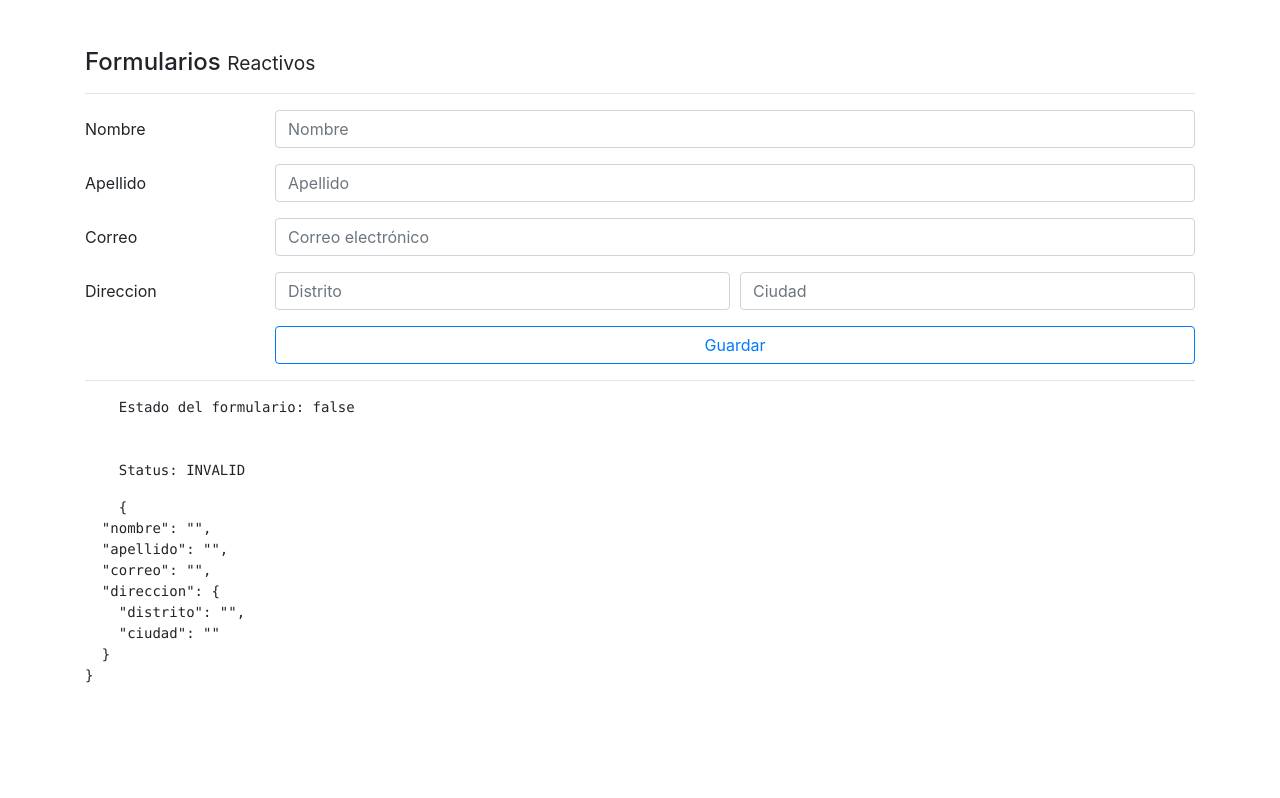
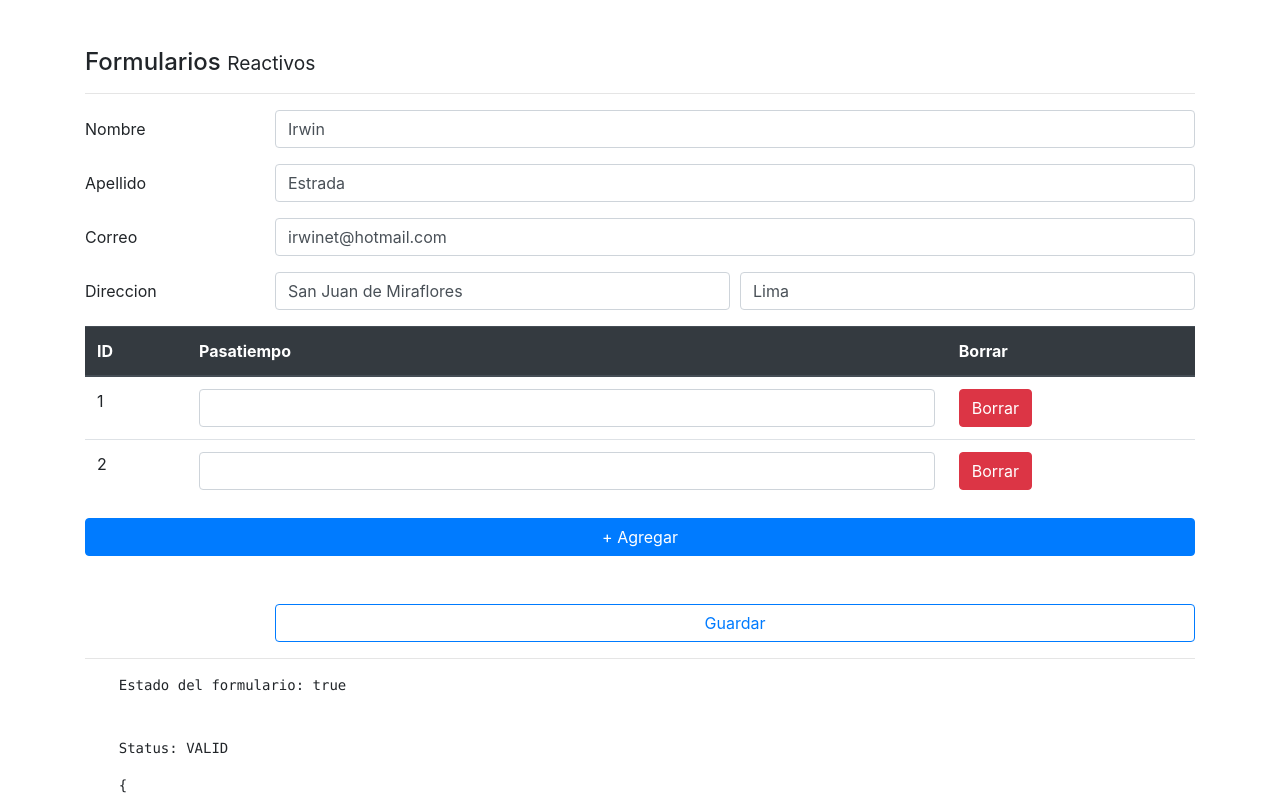
Before and after one commit to irwinet/app_angular_formularios, an Angular app: page /reactivo in a window 1280 px wide. Shown: the top 798 px of the page. Built offline with nearby package versions, Linux system fonts and the light colour scheme.

Commit message:
Add formArrayName Reactivos

```diff
--- a/src/app/pages/reactive/reactive.component.html
+++ b/src/app/pages/reactive/reactive.component.html
@@ -37,14 +37,40 @@
         <label class="col-2 col-form-label">Direccion</label>
         <div class="form-row col">
             <div class="col">
-                <input formControlName="distrito" type="text" class="form-control" placeholder="Distrito">
+                <input [class.is-invalid]="distritoNoValido" formControlName="distrito" type="text" class="form-control" placeholder="Distrito">
             </div>
             <div class="col">
-                <input formControlName="ciudad" type="text" class="form-control" placeholder="Ciudad">
+                <input [class.is-invalid]="ciudadNoValido" formControlName="ciudad" type="text" class="form-control" placeholder="Ciudad">
             </div>
         </div>
     </div>
 
+    <div class="row">
+        <div class="col">
+            <table class="table">
+                <thead class="thead-dark">
+                    <tr>
+                        <th>ID</th>
+                        <th>Pasatiempo</th>
+                        <th>Borrar</th>
+                    </tr>
+                </thead>
+                <tbody formArrayName="pasatiempos">
+                    <tr *ngFor="let control of pasatiempos.controls; let i = index">
+                        <td>{{ i + 1 }}</td>
+                        <td>
+                            <input type="text" class="form-control" [formControlName]="i">
+                        </td>
+                        <td>
+                            <button class="btn btn-danger">Borrar</button>
+                        </td>
+                    </tr>
+                </tbody>
+            </table>
+
+            <button class="btn btn-primary mt-3 mb-5 btn-block" type="button">+ Agregar</button>
+        </div>
+    </div>
 
     <div class="form-group row">
         <label class="col-2 col-form-label">&nbsp;</label>
--- a/src/app/pages/reactive/reactive.component.ts
+++ b/src/app/pages/reactive/reactive.component.ts
@@ -1,6 +1,5 @@
-import { ClassField } from '@angular/compiler';
 import { Component, OnInit } from '@angular/core';
-import { FormBuilder, FormGroup, Validators } from '@angular/forms';
+import { FormArray, FormBuilder, FormGroup, Validators } from '@angular/forms';
 
 @Component({
   selector: 'app-reactive',
@@ -12,10 +11,15 @@
   forma: FormGroup;
 
   constructor(private fb: FormBuilder) {
-    this.crearFormulario()
+    this.crearFormulario();
+    this.cargarDataAlFormulario();
   }
 
   ngOnInit(): void {
+  }
+
+  get pasatiempos(){
+    return this.forma.get('pasatiempos') as FormArray;
   }
 
   get nombreNoValido(){
@@ -30,6 +34,14 @@
     return this.forma.get('correo').invalid && this.forma.get('correo').touched;
   }
 
+  get distritoNoValido(){
+    return this.forma.get('direccion.distrito').invalid && this.forma.get('direccion.distrito').touched;
+  }
+
+  get ciudadNoValido(){
+    return this.forma.get('direccion.ciudad').invalid && this.forma.get('direccion.ciudad').touched;
+  }
+
   crearFormulario(){
     this.forma = this.fb.group({
       nombre  : ['', [Validators.required, Validators.minLength(5)]],
@@ -38,7 +50,32 @@
       direccion: this.fb.group({
         distrito: ['', Validators.required],
         ciudad: ['', Validators.required]
-      })
+      }),
+      pasatiempos: this.fb.array([
+        [],[]
+      ])
+    });
+  }
+
+  cargarDataAlFormulario(){
+    // this.forma.setValue({
+    //   nombre: 'Irwin',
+    //   apellido: 'Estrada',
+    //   correo: 'irwinet@hotmail.com',
+    //   direccion: {
+    //     distrito: 'San Juan de Miraflores',
+    //     ciudad: 'Lima'
+    //   }
+    // });
+
+    this.forma.reset({
+      nombre: 'Irwin',
+      apellido: 'Estrada',
+      correo: 'irwinet@hotmail.com',
+      direccion: {
+        distrito: 'San Juan de Miraflores',
+        ciudad: 'Lima'
+      }
     });
   }
 
@@ -47,8 +84,22 @@
 
     if(this.forma.invalid){
       return Object.values(this.forma.controls).forEach(control=>{
-        control.markAsTouched();
+
+        if(control instanceof FormGroup){
+          Object.values(control.controls).forEach(control => control.markAsTouched());
+        }
+        else{
+          control.markAsTouched();
+        }
+        //console.log(control);
       });
     }
+
+
+    //Posteo de informacion CALL SERVICE
+    this.forma.reset({
+      nombre: 'Sin nombre'
+    });
+
   }
 }
```
